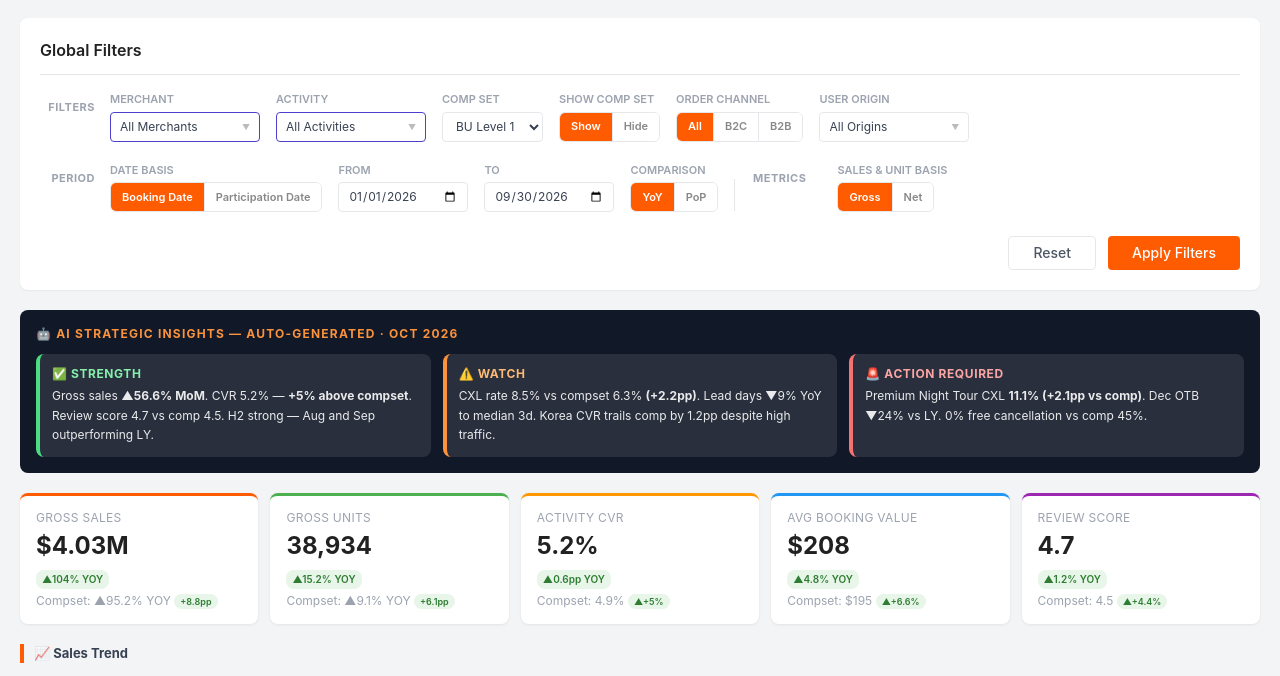
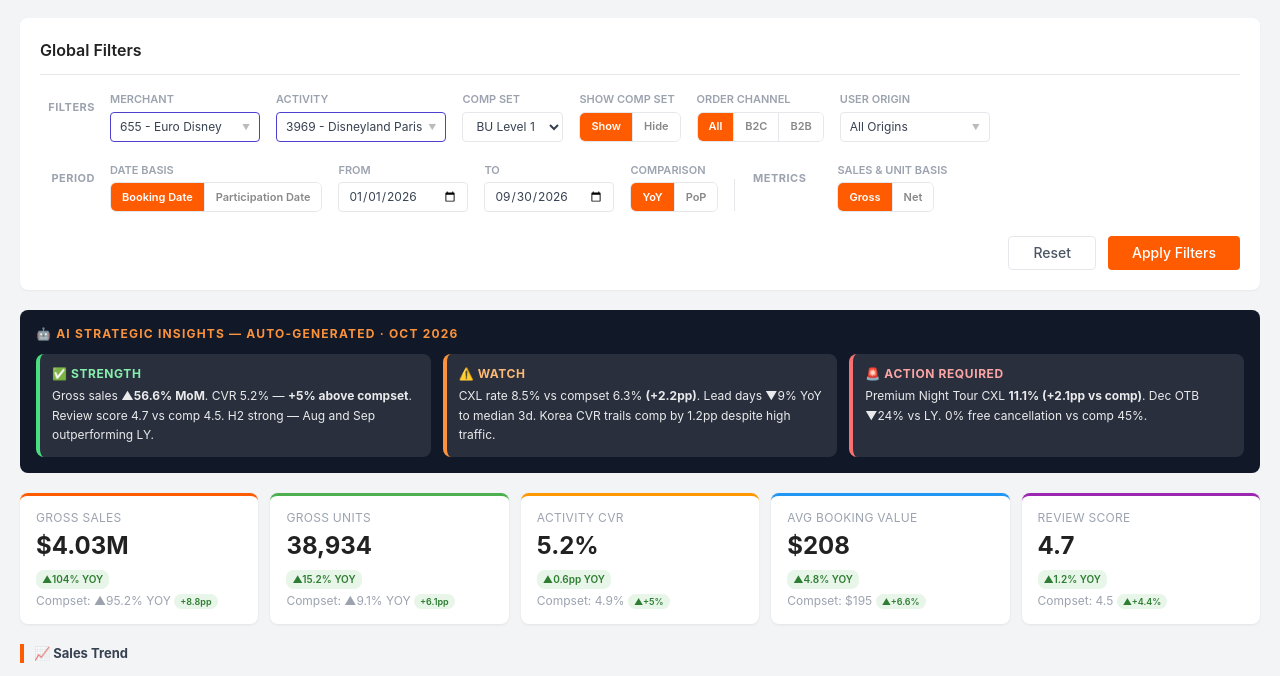
Before and after one commit to david0310-pm/Merchant-Report, a plain HTML site: page index.html in a window 1280 px wide. Shown: the part 90-766 px from the top of the page. Drawn offline with nearby package versions, Linux system fonts and the light colour scheme.

Commit message:
Add files via upload

```diff
--- a/index.html
+++ b/index.html
@@ -130,10 +130,10 @@
         <div>
           <span class="filter-label">Merchant</span>
           <div class="ms-wrap">
-            <div class="ms-trigger purple-border" onclick="toggleMs('merchant-dd')"><span id="merchant-label" class="truncate">All Merchants</span></div>
+            <div class="ms-trigger purple-border" onclick="toggleMs('merchant-dd')"><span id="merchant-label" class="truncate">655 - Euro Disney</span></div>
             <div class="ms-dropdown" id="merchant-dd">
               <div class="ms-search"><input type="text" placeholder="Search merchants…" oninput="filterMsSearch(this,'merchant-dd')"></div>
-              <div class="ms-item" onclick="toggleMsAll('merchant-dd','merchant-cb','mc-all','merchant-label')"><input type="checkbox" id="mc-all" checked> All Merchants</div>
+              <div class="ms-item" onclick="toggleMsAll('merchant-dd','merchant-cb','mc-all','merchant-label')"><input type="checkbox" id="mc-all"> All Merchants</div>
               <div class="ms-divider"></div>
               <div class="ms-item" onclick="toggleMsItem(this,'merchant-cb','mc-all','merchant-label')"><input type="checkbox" class="merchant-cb" value="655 - Euro Disney" checked><span>655 - Euro Disney</span></div>
               <div class="ms-item" onclick="toggleMsItem(this,'merchant-cb','mc-all','merchant-label')"><input type="checkbox" class="merchant-cb" value="14995 - Uber Formosa"><span>14995 - Uber Formosa</span></div>
@@ -145,10 +145,10 @@
         <div>
           <span class="filter-label">Activity</span>
           <div class="ms-wrap">
-            <div class="ms-trigger purple-border" onclick="toggleMs('activity-dd')"><span id="activity-label" class="truncate">All Activities</span></div>
+            <div class="ms-trigger purple-border" onclick="toggleMs('activity-dd')"><span id="activity-label" class="truncate">3969 - Disneyland Paris</span></div>
             <div class="ms-dropdown" id="activity-dd">
               <div class="ms-search"><input type="text" placeholder="Search activities…" oninput="filterMsSearch(this,'activity-dd')"></div>
-              <div class="ms-item" onclick="toggleMsAll('activity-dd','activity-cb','ac-all','activity-label')"><input type="checkbox" id="ac-all" checked> All Activities</div>
+              <div class="ms-item" onclick="toggleMsAll('activity-dd','activity-cb','ac-all','activity-label')"><input type="checkbox" id="ac-all"> All Activities</div>
               <div class="ms-divider"></div>
               <div class="ms-item" onclick="toggleMsItem(this,'activity-cb','ac-all','activity-label')"><input type="checkbox" class="activity-cb" value="3969 - Disneyland Paris" checked><span>3969 - Disneyland Paris</span></div>
               <div class="ms-item" onclick="toggleMsItem(this,'activity-cb','ac-all','activity-label')"><input type="checkbox" class="activity-cb" value="AD8001 - Private City Tour"><span>AD8001 - Private City Tour</span></div>
@@ -450,17 +450,17 @@
         <table class="rpt-tbl" id="b2b-table">
           <thead><tr><th>Activity</th><th>Package</th><th>Total Units</th><th>B2C Units</th><th>B2C%</th><th>B2B Units</th><th>B2B%</th></tr></thead>
           <tbody>
-            <tr data-pkg="386583"><td class="text-xs font-semibold" style="color:#000000">Disneyland Paris</td><td class="text-xs font-semibold">1D 2Parks Dated</td><td>8,200</td><td>6,560</td><td><span class="badge badge-up">80%</span></td><td>1,640</td><td>20%</td></tr>
-            <tr data-pkg="386478"><td class="text-xs font-semibold" style="color:#000000">Disneyland Paris</td><td class="text-xs font-semibold">1D 1Park Dated</td><td>7,100</td><td>5,964</td><td><span class="badge badge-up">84%</span></td><td>1,136</td><td>16%</td></tr>
-            <tr data-pkg="8908"><td class="text-xs font-semibold" style="color:#000000">Disneyland Paris</td><td class="text-xs font-semibold">Regular 1D 2Parks</td><td>5,400</td><td>3,780</td><td><span class="badge badge-nu">70%</span></td><td>1,620</td><td>30%</td></tr>
-            <tr data-pkg="25476"><td class="text-xs font-semibold" style="color:#000000">Disneyland Paris</td><td class="text-xs font-semibold">MINI Ticket 1D</td><td>4,300</td><td>3,870</td><td><span class="badge badge-up">90%</span></td><td>430</td><td>10%</td></tr>
-            <tr data-pkg="253741"><td class="text-xs font-semibold" style="color:#000000">Disneyland Paris</td><td class="text-xs font-semibold">1D 2Parks+Premier</td><td>2,100</td><td>1,470</td><td><span class="badge badge-nu">70%</span></td><td>630</td><td>30%</td></tr>
-            <tr data-pkg="386583"><td class="text-xs font-semibold" style="color:#000000">Disneyland Paris</td><td class="text-xs font-semibold">1D 2Parks Dated + Transfer</td><td>3,200</td><td>2,240</td><td><span class="badge badge-up">70%</span></td><td>960</td><td>30%</td></tr>
-            <tr data-pkg="386478"><td class="text-xs font-semibold" style="color:#000000">Disneyland Paris</td><td class="text-xs font-semibold">1D 1Park Dated + Meal</td><td>2,500</td><td>2,000</td><td><span class="badge badge-up">80%</span></td><td>500</td><td>20%</td></tr>
-            <tr data-pkg="8908"><td class="text-xs font-semibold" style="color:#000000">Disneyland Paris</td><td class="text-xs font-semibold">Regular 1D 2Parks + Fast Track</td><td>1,800</td><td>1,080</td><td><span class="badge badge-nu">60%</span></td><td>720</td><td>40%</td></tr>
-            <tr data-pkg="25476"><td class="text-xs font-semibold" style="color:#000000">Disneyland Paris</td><td class="text-xs font-semibold">MINI Ticket 1D + Souvenir</td><td>1,200</td><td>1,080</td><td><span class="badge badge-up">90%</span></td><td>120</td><td>10%</td></tr>
-            <tr data-pkg="253741"><td class="text-xs font-semibold" style="color:#000000">Disneyland Paris</td><td class="text-xs font-semibold">1D 2Parks+Premier+VIP</td><td>800</td><td>560</td><td><span class="badge badge-nu">70%</span></td><td>240</td><td>30%</td></tr>
-            <tr style="background:#f9fafb;font-weight:700"><td colspan="2">All Packages Total</td><td>43,300</td><td>35,214</td><td><span class="badge badge-up">81%</span></td><td>8,086</td><td>19%</td></tr>
+            <tr data-pkg="386583"><td class="text-xs font-semibold" style="color:#000000">Disneyland Paris</td><td class="text-xs font-semibold">1D 2Parks Dated</td><td>8,200</td><td>6,560</td><td>80%</td><td>1,640</td><td>20%</td></tr>
+            <tr data-pkg="386478"><td class="text-xs font-semibold" style="color:#000000">Disneyland Paris</td><td class="text-xs font-semibold">1D 1Park Dated</td><td>7,100</td><td>5,964</td><td>84%</td><td>1,136</td><td>16%</td></tr>
+            <tr data-pkg="8908"><td class="text-xs font-semibold" style="color:#000000">Disneyland Paris</td><td class="text-xs font-semibold">Regular 1D 2Parks</td><td>5,400</td><td>3,780</td><td>70%</td><td>1,620</td><td>30%</td></tr>
+            <tr data-pkg="25476"><td class="text-xs font-semibold" style="color:#000000">Disneyland Paris</td><td class="text-xs font-semibold">MINI Ticket 1D</td><td>4,300</td><td>3,870</td><td>90%</td><td>430</td><td>10%</td></tr>
+            <tr data-pkg="253741"><td class="text-xs font-semibold" style="color:#000000">Disneyland Paris</td><td class="text-xs font-semibold">1D 2Parks+Premier</td><td>2,100</td><td>1,470</td><td>70%</td><td>630</td><td>30%</td></tr>
+            <tr data-pkg="386583"><td class="text-xs font-semibold" style="color:#000000">Disneyland Paris</td><td class="text-xs font-semibold">1D 2Parks Dated + Transfer</td><td>3,200</td><td>2,240</td><td>70%</td><td>960</td><td>30%</td></tr>
+            <tr data-pkg="386478"><td class="text-xs font-semibold" style="color:#000000">Disneyland Paris</td><td class="text-xs font-semibold">1D 1Park Dated + Meal</td><td>2,500</td><td>2,000</td><td>80%</td><td>500</td><td>20%</td></tr>
+            <tr data-pkg="8908"><td class="text-xs font-semibold" style="color:#000000">Disneyland Paris</td><td class="text-xs font-semibold">Regular 1D 2Parks + Fast Track</td><td>1,800</td><td>1,080</td><td>60%</td><td>720</td><td>40%</td></tr>
+            <tr data-pkg="25476"><td class="text-xs font-semibold" style="color:#000000">Disneyland Paris</td><td class="text-xs font-semibold">MINI Ticket 1D + Souvenir</td><td>1,200</td><td>1,080</td><td>90%</td><td>120</td><td>10%</td></tr>
+            <tr data-pkg="253741"><td class="text-xs font-semibold" style="color:#000000">Disneyland Paris</td><td class="text-xs font-semibold">1D 2Parks+Premier+VIP</td><td>800</td><td>560</td><td>70%</td><td>240</td><td>30%</td></tr>
+            <tr style="background:#f9fafb;font-weight:700"><td colspan="2">All Packages Total</td><td>43,300</td><td>35,214</td><td>81%</td><td>8,086</td><td>19%</td></tr>
           </tbody>
         </table>
         <div class="flex justify-between items-center mt-3 text-xs text-gray-500">
@@ -490,16 +490,16 @@
         <table class="rpt-tbl" id="psc-table">
           <thead><tr><th>Activity</th><th>Package</th><th>Sales</th><th>Units</th><th>ABV</th><th>% to AID Sales</th></tr></thead>
           <tbody>
-            <tr data-pkg="386583"><td class="text-xs font-semibold" style="color:#000000">Disneyland Paris</td><td class="text-xs font-semibold">1D 2Parks Dated</td><td class="text-green-700 font-medium">$876K</td><td>8,200</td><td>$107</td><td><span class="font-semibold text-klook-orange text-xs">21%</span></td></tr>
-            <tr data-pkg="386478"><td class="text-xs font-semibold" style="color:#000000">Disneyland Paris</td><td class="text-xs font-semibold">1D 1Park Dated</td><td class="text-green-700 font-medium">$723K</td><td>7,100</td><td>$102</td><td><span class="font-semibold text-klook-orange text-xs">18%</span></td></tr>
-            <tr data-pkg="8908"><td class="text-xs font-semibold" style="color:#000000">Disneyland Paris</td><td class="text-xs font-semibold">Regular 1D 2Parks</td><td class="text-green-700 font-medium">$564K</td><td>5,400</td><td>$104</td><td><span class="font-semibold text-klook-purple text-xs">14%</span></td></tr>
-            <tr data-pkg="25476"><td class="text-xs font-semibold" style="color:#000000">Disneyland Paris</td><td class="text-xs font-semibold">MINI Ticket 1D</td><td class="text-orange-600 font-medium">$443K</td><td>4,300</td><td>$103</td><td><span class="font-semibold text-xs" style="color:#ff9800">11%</span></td></tr>
-            <tr data-pkg="253741"><td class="text-xs font-semibold" style="color:#000000">Disneyland Paris</td><td class="text-xs font-semibold">1D 2Parks+Premier</td><td class="text-gray-600 font-medium">$201K</td><td>2,100</td><td>$96</td><td><span class="font-semibold text-gray-500 text-xs">5%</span></td></tr>
-            <tr data-pkg="386583"><td class="text-xs font-semibold" style="color:#000000">Disneyland Paris</td><td class="text-xs font-semibold">1D 2Parks Dated + Transfer</td><td class="text-green-700 font-medium">$326K</td><td>3,200</td><td>$102</td><td><span class="font-semibold text-klook-orange text-xs">8%</span></td></tr>
-            <tr data-pkg="386478"><td class="text-xs font-semibold" style="color:#000000">Disneyland Paris</td><td class="text-xs font-semibold">1D 1Park Dated + Meal</td><td class="text-green-700 font-medium">$255K</td><td>2,500</td><td>$102</td><td><span class="font-semibold text-klook-orange text-xs">6%</span></td></tr>
-            <tr data-pkg="8908"><td class="text-xs font-semibold" style="color:#000000">Disneyland Paris</td><td class="text-xs font-semibold">Regular 1D 2Parks + Fast Track</td><td class="text-green-700 font-medium">$187K</td><td>1,800</td><td>$104</td><td><span class="font-semibold text-klook-purple text-xs">5%</span></td></tr>
-            <tr data-pkg="25476"><td class="text-xs font-semibold" style="color:#000000">Disneyland Paris</td><td class="text-xs font-semibold">MINI Ticket 1D + Souvenir</td><td class="text-orange-600 font-medium">$124K</td><td>1,200</td><td>$103</td><td><span class="font-semibold text-xs" style="color:#ff9800">3%</span></td></tr>
-            <tr data-pkg="253741"><td class="text-xs font-semibold" style="color:#000000">Disneyland Paris</td><td class="text-xs font-semibold">1D 2Parks+Premier+VIP</td><td class="text-gray-600 font-medium">$77K</td><td>800</td><td>$96</td><td><span class="font-semibold text-gray-500 text-xs">2%</span></td></tr>
+            <tr data-pkg="386583"><td class="text-xs font-semibold" style="color:#000000">Disneyland Paris</td><td class="text-xs font-semibold">1D 2Parks Dated</td><td class="text-black font-medium">$876K</td><td>8,200</td><td>$107</td><td><span class="font-semibold text-black text-xs">21%</span></td></tr>
+            <tr data-pkg="386478"><td class="text-xs font-semibold" style="color:#000000">Disneyland Paris</td><td class="text-xs font-semibold">1D 1Park Dated</td><td class="text-black font-medium">$723K</td><td>7,100</td><td>$102</td><td><span class="font-semibold text-black text-xs">18%</span></td></tr>
+            <tr data-pkg="8908"><td class="text-xs font-semibold" style="color:#000000">Disneyland Paris</td><td class="text-xs font-semibold">Regular 1D 2Parks</td><td class="text-black font-medium">$564K</td><td>5,400</td><td>$104</td><td><span class="font-semibold text-black text-xs">14%</span></td></tr>
+            <tr data-pkg="25476"><td class="text-xs font-semibold" style="color:#000000">Disneyland Paris</td><td class="text-xs font-semibold">MINI Ticket 1D</td><td class="text-black font-medium">$443K</td><td>4,300</td><td>$103</td><td><span class="font-semibold text-black text-xs">11%</span></td></tr>
+            <tr data-pkg="253741"><td class="text-xs font-semibold" style="color:#000000">Disneyland Paris</td><td class="text-xs font-semibold">1D 2Parks+Premier</td><td class="text-black font-medium">$201K</td><td>2,100</td><td>$96</td><td><span class="font-semibold text-black text-xs">5%</span></td></tr>
+            <tr data-pkg="386583"><td class="text-xs font-semibold" style="color:#000000">Disneyland Paris</td><td class="text-xs font-semibold">1D 2Parks Dated + Transfer</td><td class="text-black font-medium">$326K</td><td>3,200</td><td>$102</td><td><span class="font-semibold text-black text-xs">8%</span></td></tr>
+            <tr data-pkg="386478"><td class="text-xs font-semibold" style="color:#000000">Disneyland Paris</td><td class="text-xs font-semibold">1D 1Park Dated + Meal</td><td class="text-black font-medium">$255K</td><td>2,500</td><td>$102</td><td><span class="font-semibold text-black text-xs">6%</span></td></tr>
+            <tr data-pkg="8908"><td class="text-xs font-semibold" style="color:#000000">Disneyland Paris</td><td class="text-xs font-semibold">Regular 1D 2Parks + Fast Track</td><td class="text-black font-medium">$187K</td><td>1,800</td><td>$104</td><td><span class="font-semibold text-black text-xs">5%</span></td></tr>
+            <tr data-pkg="25476"><td class="text-xs font-semibold" style="color:#000000">Disneyland Paris</td><td class="text-xs font-semibold">MINI Ticket 1D + Souvenir</td><td class="text-black font-medium">$124K</td><td>1,200</td><td>$103</td><td><span class="font-semibold text-black text-xs">3%</span></td></tr>
+            <tr data-pkg="253741"><td class="text-xs font-semibold" style="color:#000000">Disneyland Paris</td><td class="text-xs font-semibold">1D 2Parks+Premier+VIP</td><td class="text-black font-medium">$77K</td><td>800</td><td>$96</td><td><span class="font-semibold text-black text-xs">2%</span></td></tr>
             <tr style="background:#f9fafb;font-weight:700"><td colspan="2">All Packages Total</td><td class="text-green-700">$4.03M</td><td>38,934</td><td>$104</td><td><strong>100%</strong></td></tr>
           </tbody>
         </table>
@@ -588,17 +588,17 @@
     <table class="rpt-tbl" id="rate-table">
       <thead><tr><th>Activity Name</th><th>Package Name</th><th>Period</th><th>Discount</th><th>Sales</th><th>% to AID Sales</th><th>Units</th></tr></thead>
       <tbody>
-        <tr><td class="text-xs font-semibold" style="color:#000000">Disneyland Paris</td><td class="text-xs font-semibold">App Exclusive — 1D 2Parks</td><td class="text-xs">Jan–Mar</td><td><span class="badge badge-nu text-xs">No cost</span></td><td class="text-green-600 font-semibold">$152K</td><td><strong>9.4%</strong></td><td>5,400</td></tr>
-        <tr><td class="text-xs font-semibold" style="color:#000000">Disneyland Paris</td><td class="text-xs font-semibold">6% off — KR/JP/TW/CN/HK</td><td class="text-xs">May–Jul</td><td><span class="badge badge-dn text-xs">6% off</span></td><td class="text-green-600 font-semibold">$155K</td><td><strong>9.6%</strong></td><td>729</td></tr>
-        <tr><td class="text-xs font-semibold" style="color:#000000">Disneyland Paris</td><td class="text-xs font-semibold">LNY Flash — 1D 1Park</td><td class="text-xs">Jan 20–Feb 5</td><td><span class="badge badge-dn text-xs">Flash</span></td><td class="text-orange-500 font-semibold">$98K</td><td><strong>6.1%</strong></td><td>2,840</td></tr>
-        <tr><td class="text-xs font-semibold" style="color:#000000">Disneyland Paris</td><td class="text-xs font-semibold">2% off All — 1D 2Parks</td><td class="text-xs">May 6–27</td><td><span class="badge badge-dn text-xs">2% off</span></td><td class="text-orange-500 font-semibold">$104K</td><td><strong>6.4%</strong></td><td>162</td></tr>
-        <tr><td class="text-xs font-semibold" style="color:#000000">Disneyland Paris</td><td class="text-xs font-semibold">Early Bird 15% — 1D 2Parks</td><td class="text-xs">Jan 1–15</td><td><span class="badge badge-dn text-xs">15% off</span></td><td class="text-orange-500 font-semibold">$45K</td><td><strong>2.8%</strong></td><td>136</td></tr>
-        <tr><td class="text-xs font-semibold" style="color:#000000">Disneyland Paris</td><td class="text-xs font-semibold">Member Day 10% — 1D 1Park</td><td class="text-xs">Mar 1–31</td><td><span class="badge badge-dn text-xs">10% off</span></td><td class="text-gray-600 font-semibold">$78K</td><td><strong>4.8%</strong></td><td>892</td></tr>
-        <tr><td class="text-xs font-semibold" style="color:#000000">Disneyland Paris</td><td class="text-xs font-semibold">Flash Sale 20% — 1D 2Parks</td><td class="text-xs">Apr 15–22</td><td><span class="badge badge-dn text-xs">20% off</span></td><td class="text-gray-600 font-semibold">$67K</td><td><strong>4.2%</strong></td><td>524</td></tr>
-        <tr><td class="text-xs font-semibold" style="color:#000000">Disneyland Paris</td><td class="text-xs font-semibold">Bundle Save 8% — 1D+Meal</td><td class="text-xs">Feb–Jun</td><td><span class="badge badge-nu text-xs">8% off</span></td><td class="text-gray-500 font-semibold">$52K</td><td><strong>3.2%</strong></td><td>687</td></tr>
-        <tr><td class="text-xs font-semibold" style="color:#000000">Disneyland Paris</td><td class="text-xs font-semibold">Weekend Special 5% — 1D 2Parks</td><td class="text-xs">May–Aug</td><td><span class="badge badge-nu text-xs">5% off</span></td><td class="text-gray-500 font-semibold">$41K</td><td><strong>2.5%</strong></td><td>412</td></tr>
-        <tr><td class="text-xs font-semibold" style="color:#000000">Disneyland Paris</td><td class="text-xs font-semibold">Summer Kickoff 12% — 1D 1Park</td><td class="text-xs">Jun 1–15</td><td><span class="badge badge-dn text-xs">12% off</span></td><td class="text-gray-500 font-semibold">$38K</td><td><strong>2.4%</strong></td><td>356</td></tr>
-        <tr><td class="text-xs font-semibold" style="color:#000000">Disneyland Paris</td><td class="text-xs font-semibold">Halloween Special 18% — 1D 2Parks</td><td class="text-xs">Oct 1–31</td><td><span class="badge badge-dn text-xs">18% off</span></td><td class="text-gray-500 font-semibold">$35K</td><td><strong>2.2%</strong></td><td>298</td></tr>
+        <tr><td class="text-xs font-semibold" style="color:#000000">Disneyland Paris</td><td class="text-xs font-semibold">App Exclusive — 1D 2Parks</td><td class="text-xs">Jan–Mar</td><td><span class="badge badge-nu text-xs">No cost</span></td><td class="text-black font-semibold">$152K</td><td><strong>9.4%</strong></td><td>5,400</td></tr>
+        <tr><td class="text-xs font-semibold" style="color:#000000">Disneyland Paris</td><td class="text-xs font-semibold">6% off — KR/JP/TW/CN/HK</td><td class="text-xs">May–Jul</td><td><span class="badge badge-dn text-xs">6% off</span></td><td class="text-black font-semibold">$155K</td><td><strong>9.6%</strong></td><td>729</td></tr>
+        <tr><td class="text-xs font-semibold" style="color:#000000">Disneyland Paris</td><td class="text-xs font-semibold">LNY Flash — 1D 1Park</td><td class="text-xs">Jan 20–Feb 5</td><td><span class="badge badge-dn text-xs">Flash</span></td><td class="text-black font-semibold">$98K</td><td><strong>6.1%</strong></td><td>2,840</td></tr>
+        <tr><td class="text-xs font-semibold" style="color:#000000">Disneyland Paris</td><td class="text-xs font-semibold">2% off All — 1D 2Parks</td><td class="text-xs">May 6–27</td><td><span class="badge badge-dn text-xs">2% off</span></td><td class="text-black font-semibold">$104K</td><td><strong>6.4%</strong></td><td>162</td></tr>
+        <tr><td class="text-xs font-semibold" style="color:#000000">Disneyland Paris</td><td class="text-xs font-semibold">Early Bird 15% — 1D 2Parks</td><td class="text-xs">Jan 1–15</td><td><span class="badge badge-dn text-xs">15% off</span></td><td class="text-black font-semibold">$45K</td><td><strong>2.8%</strong></td><td>136</td></tr>
+        <tr><td class="text-xs font-semibold" style="color:#000000">Disneyland Paris</td><td class="text-xs font-semibold">Member Day 10% — 1D 1Park</td><td class="text-xs">Mar 1–31</td><td><span class="badge badge-dn text-xs">10% off</span></td><td class="text-black font-semibold">$78K</td><td><strong>4.8%</strong></td><td>892</td></tr>
+        <tr><td class="text-xs font-semibold" style="color:#000000">Disneyland Paris</td><td class="text-xs font-semibold">Flash Sale 20% — 1D 2Parks</td><td class="text-xs">Apr 15–22</td><td><span class="badge badge-dn text-xs">20% off</span></td><td class="text-black font-semibold">$67K</td><td><strong>4.2%</strong></td><td>524</td></tr>
+        <tr><td class="text-xs font-semibold" style="color:#000000">Disneyland Paris</td><td class="text-xs font-semibold">Bundle Save 8% — 1D+Meal</td><td class="text-xs">Feb–Jun</td><td><span class="badge badge-nu text-xs">8% off</span></td><td class="text-black font-semibold">$52K</td><td><strong>3.2%</strong></td><td>687</td></tr>
+        <tr><td class="text-xs font-semibold" style="color:#000000">Disneyland Paris</td><td class="text-xs font-semibold">Weekend Special 5% — 1D 2Parks</td><td class="text-xs">May–Aug</td><td><span class="badge badge-nu text-xs">5% off</span></td><td class="text-black font-semibold">$41K</td><td><strong>2.5%</strong></td><td>412</td></tr>
+        <tr><td class="text-xs font-semibold" style="color:#000000">Disneyland Paris</td><td class="text-xs font-semibold">Summer Kickoff 12% — 1D 1Park</td><td class="text-xs">Jun 1–15</td><td><span class="badge badge-dn text-xs">12% off</span></td><td class="text-black font-semibold">$38K</td><td><strong>2.4%</strong></td><td>356</td></tr>
+        <tr><td class="text-xs font-semibold" style="color:#000000">Disneyland Paris</td><td class="text-xs font-semibold">Halloween Special 18% — 1D 2Parks</td><td class="text-xs">Oct 1–31</td><td><span class="badge badge-dn text-xs">18% off</span></td><td class="text-black font-semibold">$35K</td><td><strong>2.2%</strong></td><td>298</td></tr>
       </tbody>
     </table>
     <div class="flex justify-between items-center mt-3 text-xs text-gray-500">
```
